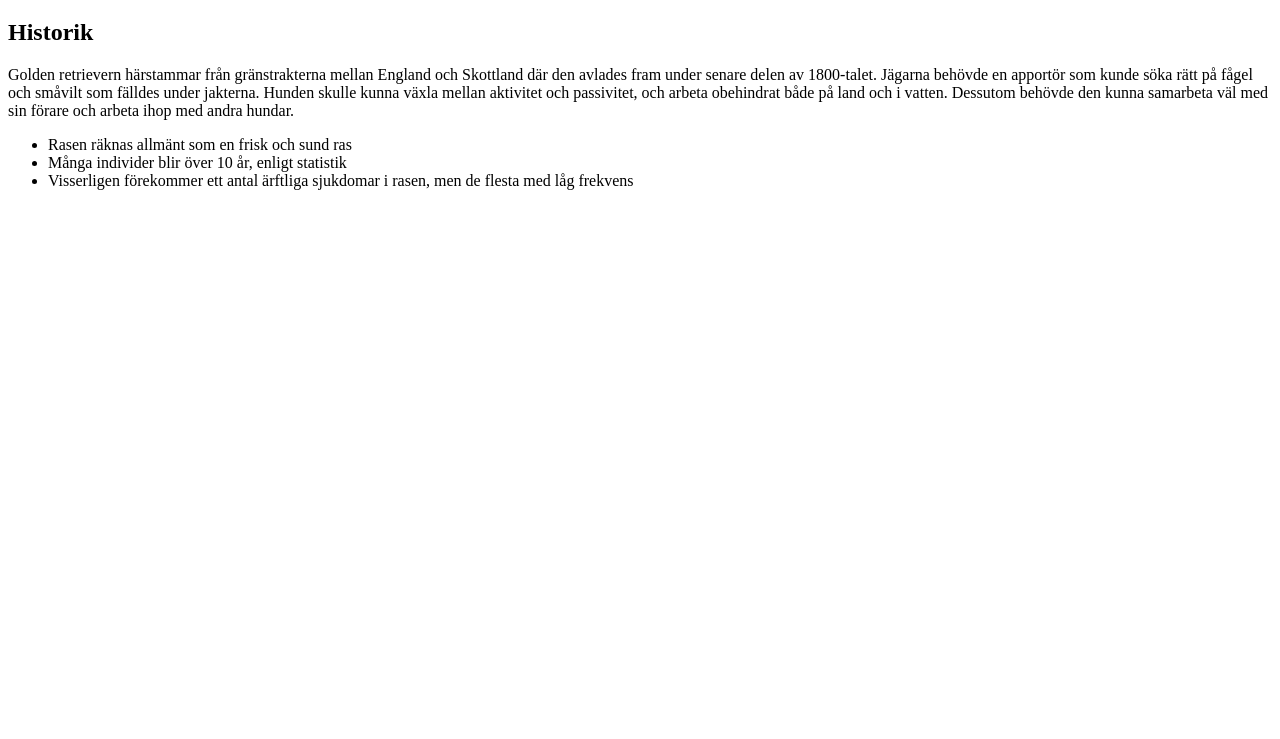
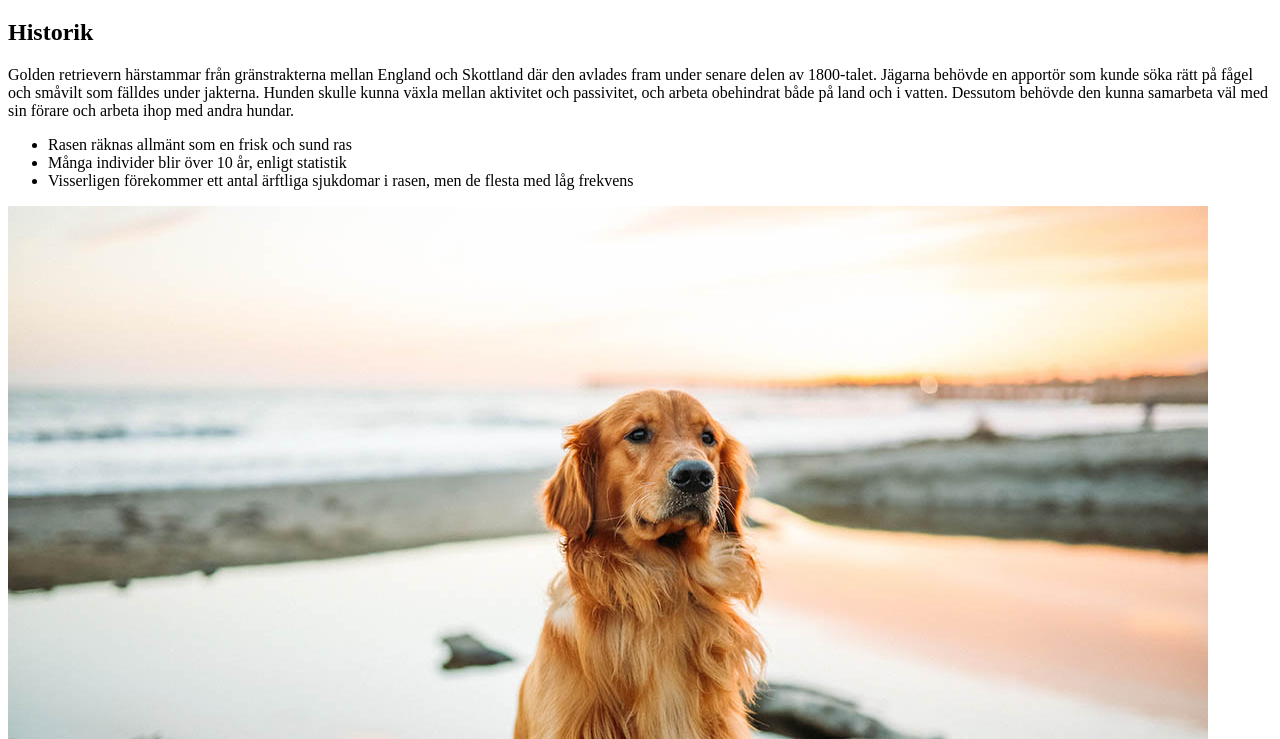
Before and after one commit to williammeijer/sammanfattning, a plain HTML site: page index.html in a window 1280 px wide. Shown: the part 61-800 px from the top of the page. Drawn offline with Linux system fonts and the light colour scheme.

Commit message:
added a dog picture

```diff
--- a/index.html
+++ b/index.html
@@ -14,5 +14,7 @@
 <li>Många individer blir över 10 år, enligt statistik</li>
 <li>Visserligen förekommer ett antal ärftliga sjukdomar i rasen, men de flesta med låg frekvens</li>
 </ul>
+
+<img src="images/Golden-retriever.jpg" alt="A picture of a dog">
 </body>
 </html>
```
Also changed, not shown: images/Golden-retriever.jpg (added).
